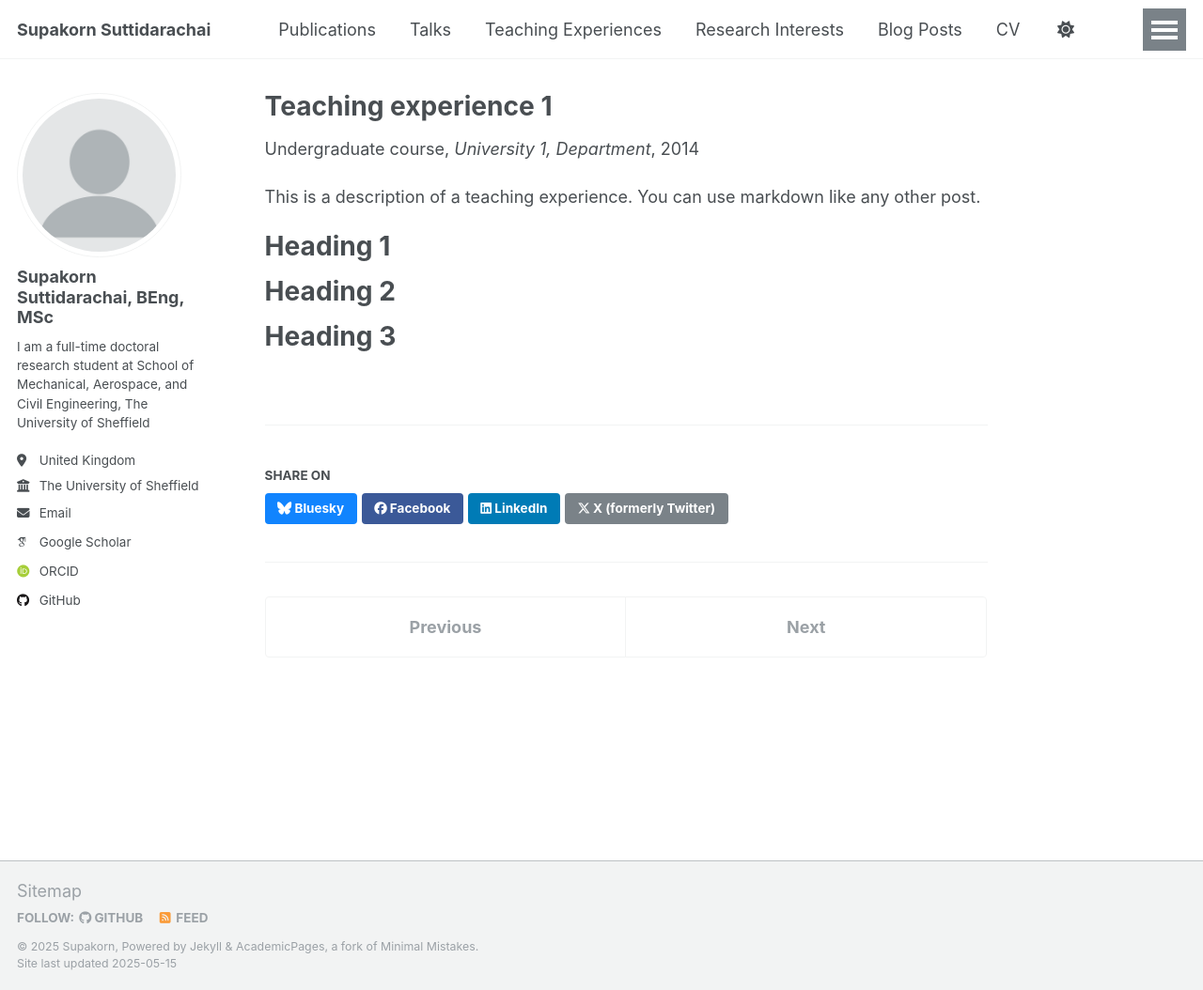
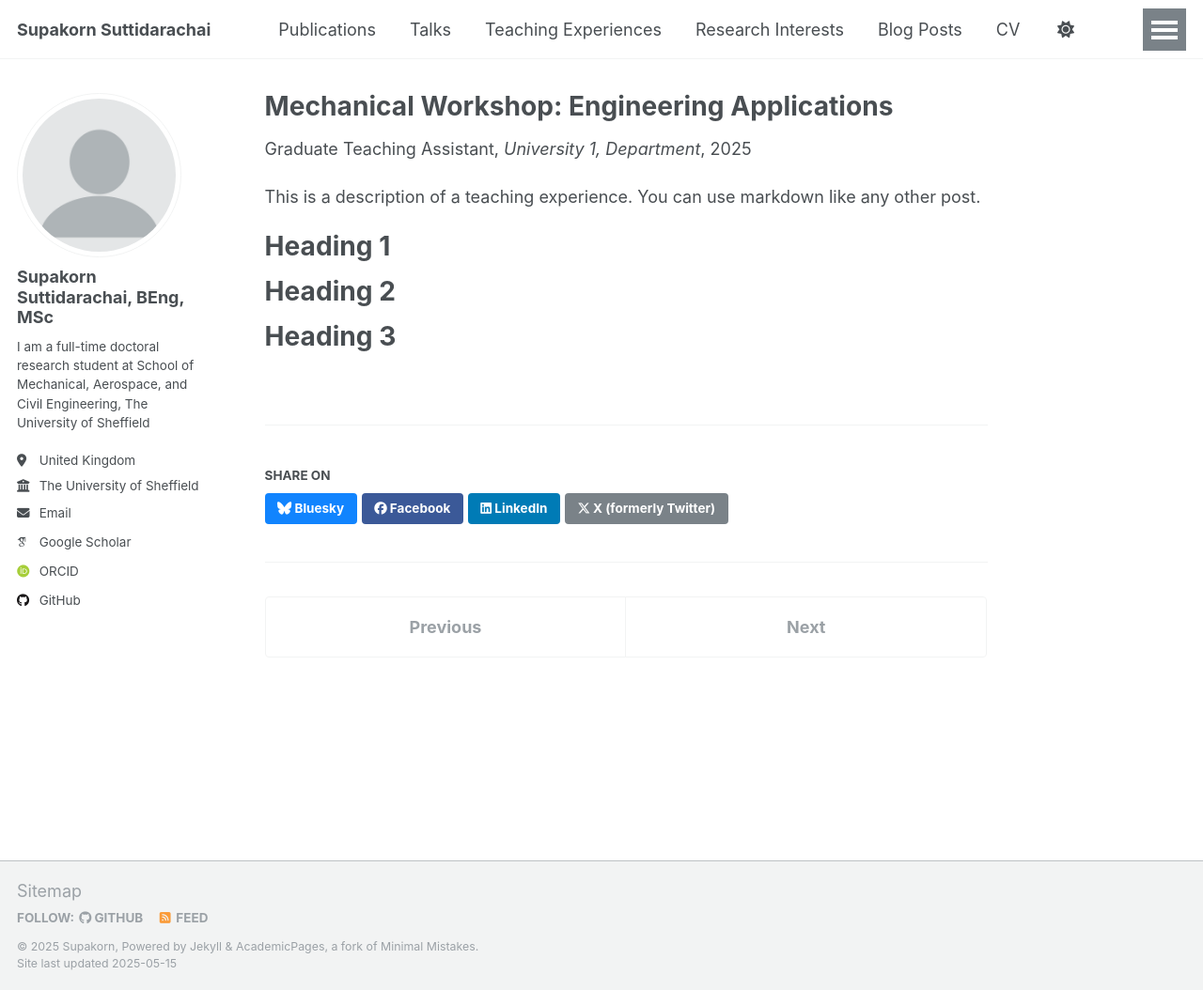
Before and after one commit to doubleS14/ss, a Jekyll site: the page built from _teaching/2014-spring-teaching-1.md, in a window 1280 px wide and 1054 px high. Shown: the whole window at 94% size. Built offline with Jekyll 4.4.1, drawn with Linux system fonts in a browser that asks for light colours; some web fonts are replaced.

Commit message:
Update 2014-spring-teaching-1.md

```diff
--- a/_teaching/2014-spring-teaching-1.md
+++ b/_teaching/2014-spring-teaching-1.md
@@ -1,11 +1,9 @@
 ---
-title: "Teaching experience 1"
+title: "Mechanical Workshop: Engineering Applications"
 collection: teaching
-type: "Undergraduate course"
-permalink: /teaching/2014-spring-teaching-1
+type: "Graduate Teaching Assistant"
 venue: "University 1, Department"
-date: 2014-01-01
-location: "City, Country"
+Time: Autumn 2021 - Autumn 2023
 ---
 
 This is a description of a teaching experience. You can use markdown like any other post.
```
